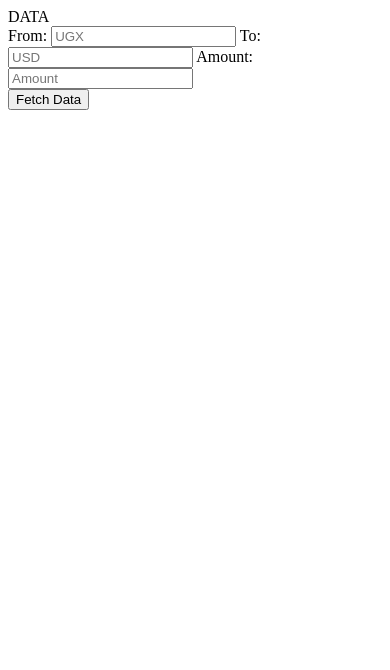
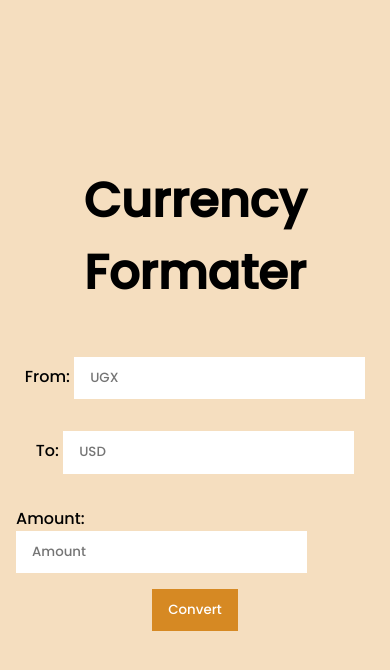
Before and after one commit to Atwiinesteve/currency_convertor_app, a plain HTML site: page index.html in a window 390 px wide. Drawn offline with Linux system fonts and the light colour scheme.

Commit message:
Currecny Convertor Project v1

```diff
--- a/app.js
+++ b/app.js
@@ -1,5 +1,6 @@
 const dataArea = document.querySelector('.data');
 const button = document.querySelector('.button');
+const alertArea = document.querySelector('.message-area');
 
 
 
@@ -19,12 +20,21 @@ const button = document.querySelector('.button');
 //                 })
 // }
 
-function data1() {
+function thousand_separator(num) {
 
-        const key = '19953ecf9cfc6399251cc09c'
-        let from = document.querySelector('.from').value;
-        let to = document.querySelector('.to').value;
-        let amount = document.querySelector('.amount').value;
+        const figure = new Intl.NumberFormat();
+        const figureValue = figure.format(num);
+        return figureValue;
+
+}
+
+function data() {
+
+        const key = '19953ecf9cfc6399251cc09c';
+
+        let from = document.querySelector('.from').value.toUpperCase();
+        let to = document.querySelector('.to').value.toUpperCase();
+        let amount = (document.querySelector('.amount').value);
 
         const xhr = new XMLHttpRequest();
 
@@ -33,12 +43,34 @@ function data1() {
 
         xhr.onload = function() {
                 if(xhr.status === 200) {
-                        alert('Data successfully received')
+
+
                         let result = JSON.parse(xhr.responseText);
-                        console.log(result);
-                        dataArea.innerHTML = result.conversion_result
+                        let money_value = Math.floor(result.conversion_result)
+                        dataArea.innerHTML = 'Currency Converted to : ' + to.toUpperCase() + ' ' + thousand_separator(money_value);
+
+                        setTimeout(() => {
+                                alertArea.style.display = 'block';
+                                alertArea.style.backgroundColor = 'green'
+                                alertArea.innerHTML = 'Data Successfully Fetched ...';
+                        }, 10);
+
+                        setTimeout(() => {
+                                alertArea.style.display = 'none';
+                        }, 2000)
+
                 } else {
-                        alert('Data Failure')
+
+                        setTimeout(() => {
+                                alertArea.style.display = 'block';
+                                alertArea.style.backgroundColor = 'red'
+                                alertArea.innerHTML = 'Data Fecthing failed. Check your Currency Codes...';
+                        }, 10);
+
+                        setTimeout(() => {
+                                alertArea.style.display = 'none';
+                        }, 3000)
+
                 }
         }
 
@@ -47,4 +79,4 @@ function data1() {
 
 }
 
-button.addEventListener('click', data1);
+button.addEventListener('click', data);
--- a/index.html
+++ b/index.html
@@ -3,33 +3,44 @@
 <head>
         <meta charset="UTF-8">
         <meta name="viewport" content="width=device-width, initial-scale=1.0">
-        <link rel="stylesheet" href="style.css">
+        <link rel="stylesheet" href="./styles.css">
         <title>Document</title>
 </head>
 <body>
 
         <div class="container">
 
-                <header class="header">DATA</header>
+                <header class="header">Currency Formater</header>
 
                 <div class="input-area">
+                        <p class="message-area"></p>
                         <form>
-                                <label for="from">From: </label>
-                                <input type="text" class="input from" placeholder="UGX">
+                                <div class="input-container">
+                                        <label for="from">From: </label>
+                                        <input type="text" class="input from" placeholder="UGX" required>
+                                </div>
 
-                                <label for="from">To: </label>
-                                <input type="text" class="input to" placeholder="USD">
+                                <div class="input-container">
+                                        <label for="from">To: </label>
+                                        <input type="text" class="input to" placeholder="USD" required>
+                                </div>
 
-                                <label for="from">Amount: </label>
-                                <input type="text" class="input amount" placeholder="Amount">
+                                <div class="input-container">
+                                        <label for="from">Amount: </label>
+                                        <input type="text" class="input amount" placeholder="Amount" required>
+                                </div>
+                                <button type="button" class="button">Convert</button>
                         </form>
                 </div>
-                <button type="button" class="button"> Fetch Data </button>
-                <div class="data"></div>
+
+                <div class="result-area">
+                        <div class="data"></div>
+                </div>
 
         </div>
 
 
         <script src="./app.js"></script>
+        <script src="./tester.js"></script>
 </body>
 </html>
--- a/styles.css
+++ b/styles.css
@@ -0,0 +1,87 @@
+@import url('https://fonts.googleapis.com/css2?family=Poppins:wght@500&display=swap');
+
+* {
+        padding: 0px;
+        margin: 0px;
+        box-sizing: border-box;
+}
+
+body {
+        font-family: 'Poppins', sans-serif;
+        background-color: rgb(245, 222, 191);
+        display: flex;
+        flex-direction: row;
+        align-items: center;
+        justify-content:center;
+        height: 100vh;
+        width: 100%;
+}
+
+.header {
+        text-align: center;
+        font-size: 3rem;
+        font-weight: bolder;
+        margin-bottom: 2rem;
+}
+
+.input-container {
+        padding: 1rem;
+}
+
+form {
+        display: flex;
+        flex-direction: row;
+        align-items: center;
+}
+
+input {
+        padding: 0.7rem 1rem;
+        border: none;
+        outline: none;
+}
+
+input::placeholder {
+        font-family: 'Poppins', sans-serif;
+}
+
+button {
+        text-align: center;
+        align-items: center;
+        padding: 0.7rem 1rem;
+        font-family: 'Poppins', sans-serif;
+        outline: none;
+        cursor: pointer;
+        border: none;
+        color: white;
+        background-color: rgb(214, 137, 35);
+}
+
+.message-area {
+        padding: 0.8rem 2rem;
+        color: white;
+        background-color: rgb(27, 114, 27);
+        display: none;
+        text-align: center;
+}
+
+.result-area {
+        text-align: center;
+        margin-top: 1rem;
+        font-family: 'Poppins', sans-serif;
+        color: rgb(3, 3, 3);
+        padding: 1rem;
+        font-size: 1.3rem;
+}
+
+input[type=text],
+input[type="text"] {
+        font-family: 'Poppins', sans-serif;
+}
+
+@media (max-width: 768px) {
+        form {
+                display: flex;
+                flex-direction: column;
+                align-items: center;
+        }
+}
```
